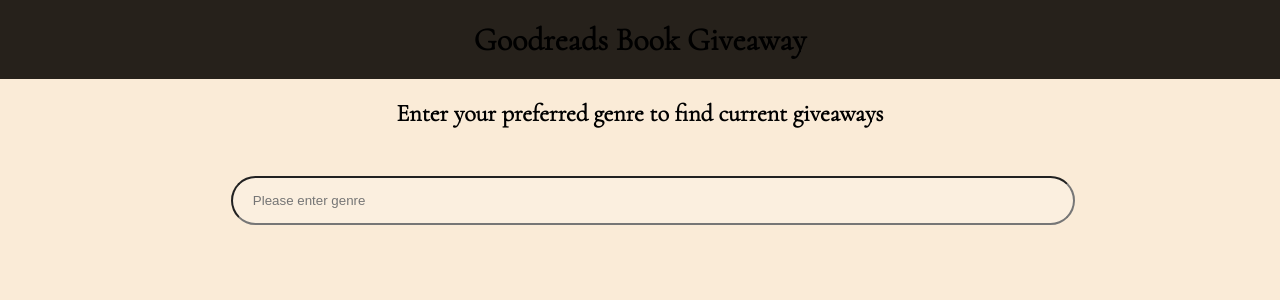
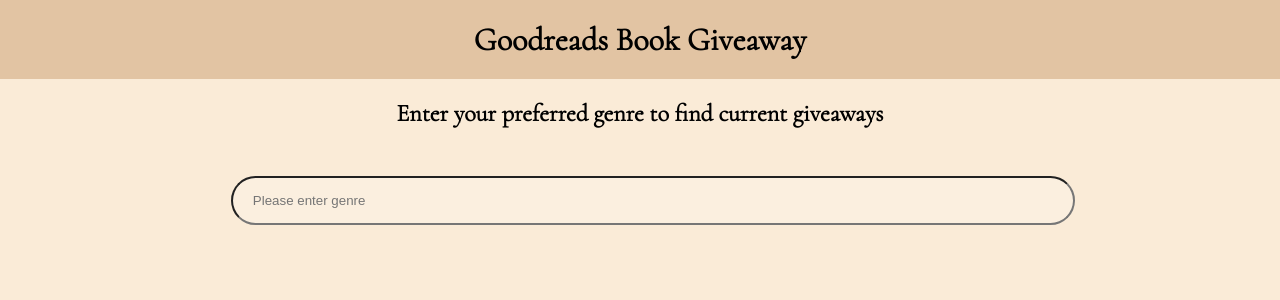
Before and after one commit to patriciaandreica/webscrape-goodreads, a Flask app: page / in a window 1280 px wide. Shown: the top 300 px of the page. Run offline with Flask 2, Linux system fonts and the light colour scheme.

Commit message:
color back to original

```diff
--- a/static/styles.css
+++ b/static/styles.css
@@ -12,7 +12,7 @@
 }
 
 .wrapper h1 {
-    background-color: #26211b; /*#e2c4a3*/
+    background-color: #e2c4a3; /*#e2c4a3*/
     padding: 20px;
     margin: 0;
 }
```
